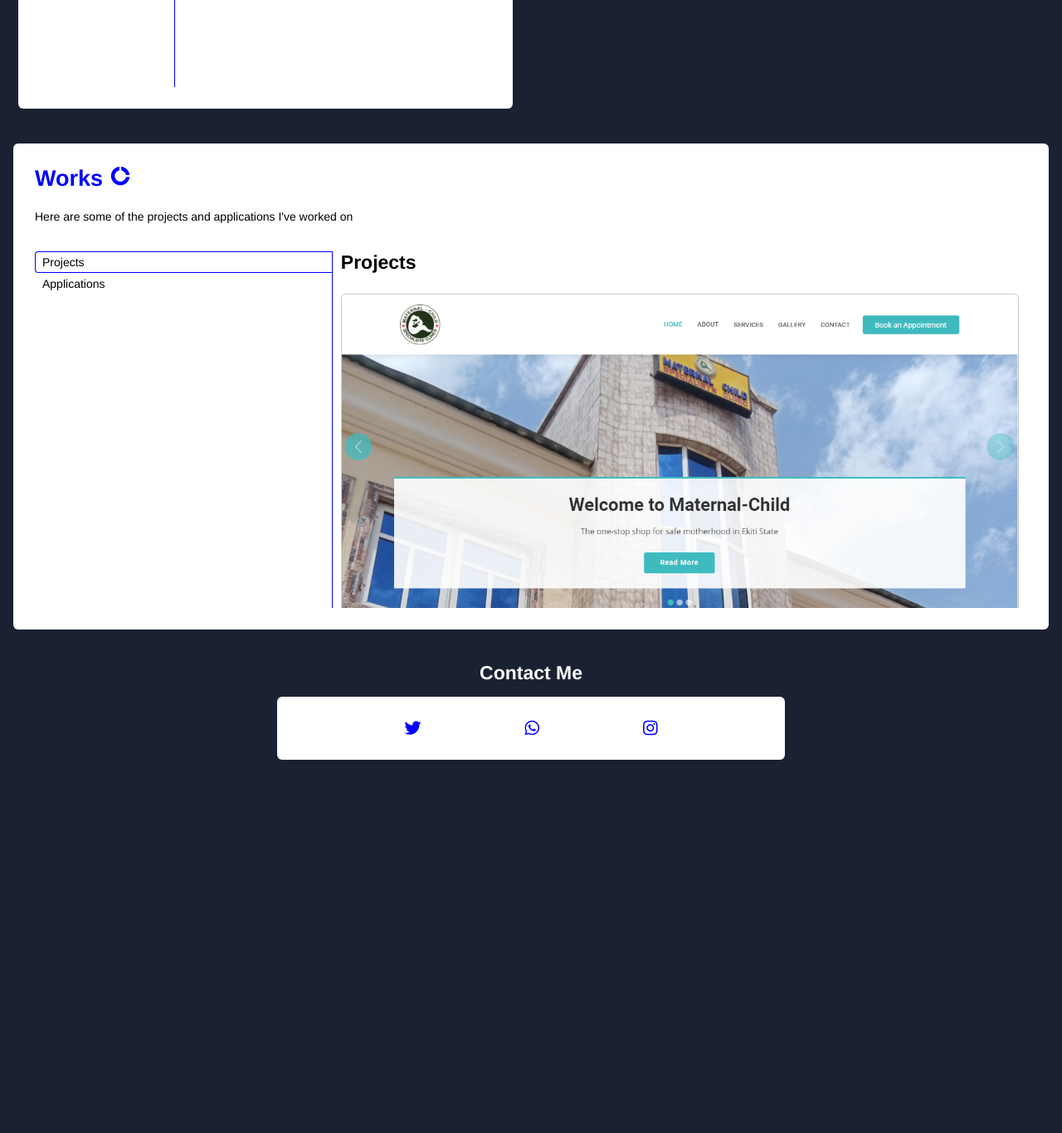
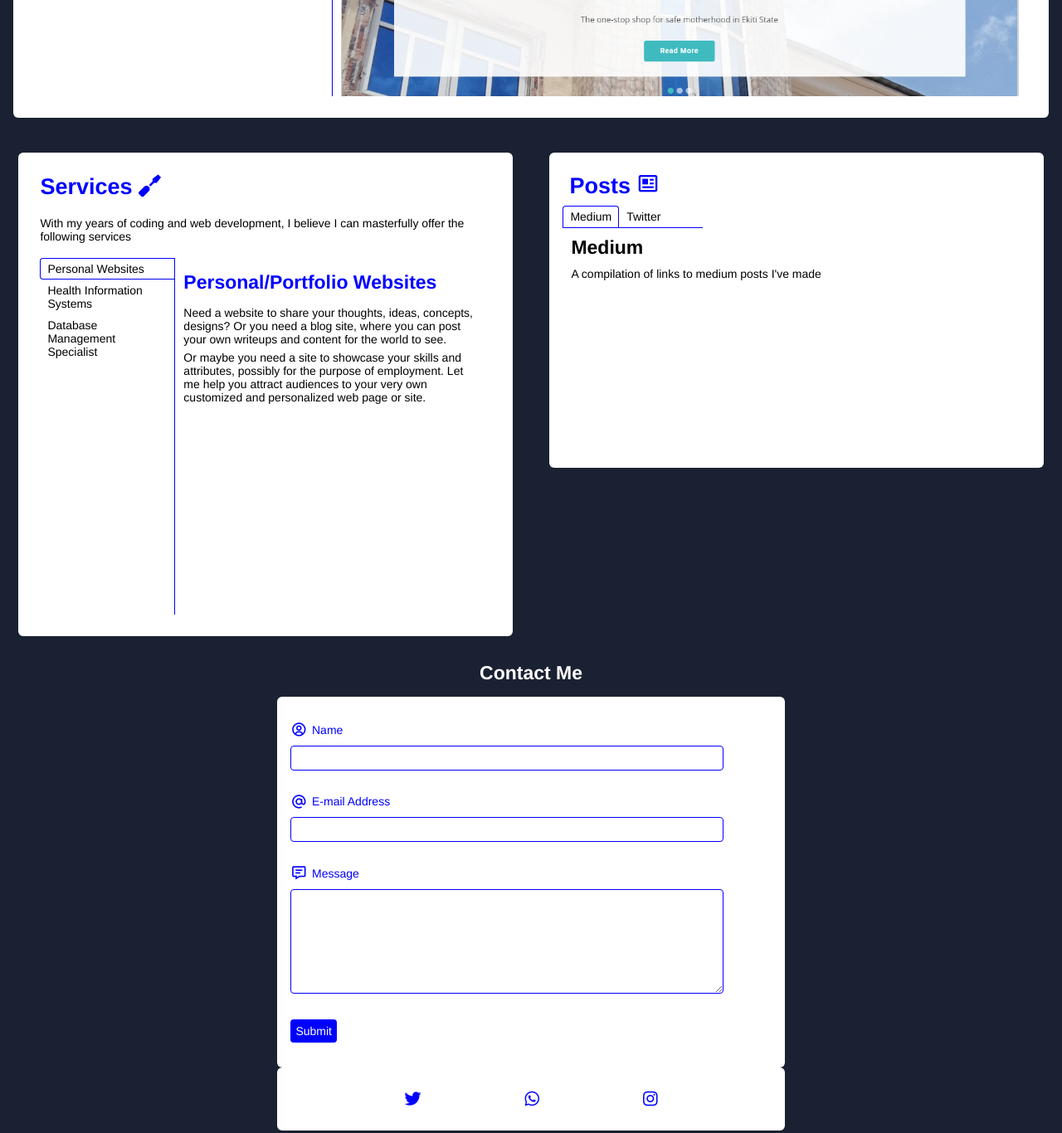
Before and after one commit to peteradeojo/peteradeojo.github.io, a website: page index.html in a window 1280 px wide. Shown: the part 860-2226 px from the top of the page at 83% size. Before the commit the page ends 1784 px from the top, so only its background shows below. Drawn offline with nearby package versions, Linux system fonts and the light colour scheme.

Commit message:
contact form and details

```diff
--- a/assets/css/style.css
+++ b/assets/css/style.css
@@ -364,6 +364,18 @@ input {
   font-size: 14px;
 }
 
+.btn {
+  padding: 6px;
+  border: 0;
+  border-radius: 4px;
+  font: inherit;
+}
+
+.btn.btn-theme {
+  background: blue;
+  color: #fff;
+}
+
 .tab-pane {
   display: flex;
   flex-direction: column;
@@ -502,6 +514,29 @@ input {
   color: blue;
 }
 
+.form-group {
+  padding: 1em 0;
+}
+.form-group label {
+  display: flex;
+  align-items: center;
+  align-content: center;
+}
+.form-group label i {
+  font-size: 1.4em;
+  margin-right: 6px;
+}
+.form-group .form-control {
+  width: 90%;
+  padding: 6px 2px;
+  margin: 9px 0 0;
+  border: 1px solid blue;
+  border-radius: 4px;
+}
+.form-group textarea {
+  resize: vertical;
+}
+
 @media (min-width: 768px) {
   #contact .box {
     width: 50%;
--- a/index.html
+++ b/index.html
@@ -40,6 +40,60 @@
 			</div>
 		</div>
 
+		<div id="works" class="p-5">
+			<div class="box">
+				<h2 class="p-3 text-theme">Works <i class="bx bxs-doughnut-chart"></i></h2>
+				<p class="mt-2 px-3">Here are some of the projects and applications I've worked on</p>
+
+				<div class="tab-pane tab-vertical mt-5 p-3">
+					<ul class="tabs">
+						<li data-target="#work1">Projects</li>
+						<li data-target="#work2">Applications</li>
+					</ul>
+					<div class="tab-content px-3" style="overflow-y: auto; height: 430px">
+						<div class="tab" id="work1">
+							<h3 class="mb-5">Projects</h3>
+							<div class="card">
+								<div class="card-img">
+									<img src="/assets/img/mclanding.png" alt="Maternal-Child Specialists' Clinics" />
+								</div>
+								<div class="card-body">
+									<p class="h4 mb-3">Maternal-Child Specialists' Clinics</p>
+									<p>
+										This is a project that I did for Maternal-Child Specialists' Clinics, a hospital based in Ekiti state, Nigeria. It was a fullstack project which included a front-end for customers
+										to view hospital information and book appointments and also an Administrative panel.
+										<br /><br />
+										This project was completed with PHP.
+									</p>
+								</div>
+								<div class="card-footer">
+									<a href="https://maternalchildhosp.com/">Click here to visit.</a>
+								</div>
+							</div>
+						</div>
+						<div class="tab" id="work2">
+							<h3 class="mb-5">Applications</h3>
+							<div class="card">
+								<div class="card-img">
+									<img src="/assets/img/abweather-app.png" alt="ABWeather App" />
+								</div>
+								<div class="card-body">
+									<p class="h3 mb-3">ABWeather</p>
+									<p>
+										ABWeather is my live weather reporting application that gives real-time weather information in any location. It was built using the OpenWeather API and also comes as an
+										installable, offilne standalone web application in order to store previous search results.
+									</p>
+								</div>
+								<div class="card-footer">
+									<a href="https://abweather-adeojo.web.app">Click here to visit</a>
+								</div>
+							</div>
+						</div>
+					</div>
+				</div>
+			</div>
+		</div>
+
 		<div class="row" data-aos="fade-in">
 			<div class="col-6">
 				<div id="services" class="container">
@@ -52,6 +106,7 @@
 								<ul class="tabs">
 									<li data-target="#service1" class="active">Personal Websites</li>
 									<li data-target="#service2">Health Information Systems</li>
+									<li data-target="#service3">Database Management Specialist</li>
 								</ul>
 
 								<div class="tab-content px-3" style="overflow-y: auto; height: 430px">
@@ -70,6 +125,11 @@
 											dispensing drugs at the pharmacy.
 										</p>
 										<p class="mt-2">Contact me today and get a complete, above-standard Health Information System for your establishment.</p>
+									</div>
+									<div class="tab p-2" id="service3">
+										<h3 class="text-theme">Database Management Specialist</h3>
+										<p class="my-4">I can masterfully create and manage Relational and Non-Relational Database Management Systems.</p>
+										<p>Need a database expert to manage your SQL Database? Or NoSQL Database like MongoDB? Contact me for that and much more.</p>
 									</div>
 								</div>
 							</div>
@@ -103,60 +163,27 @@
 			</div>
 		</div>
 
-		<div id="works" class="p-5">
-			<div class="box">
-				<h2 class="p-3 text-theme">Works <i class="bx bxs-doughnut-chart"></i></h2>
-				<p class="mt-2 px-3">Here are some of the projects and applications I've worked on</p>
-
-				<div class="tab-pane tab-vertical mt-5 p-3">
-					<ul class="tabs">
-						<li data-target="#work1">Projects</li>
-						<li data-target="#work2">Applications</li>
-					</ul>
-					<div class="tab-content px-3" style="overflow-y: auto; height: 430px">
-						<div class="tab" id="work1">
-							<h3 class="mb-5">Projects</h3>
-							<div class="card">
-								<div class="card-img">
-									<img src="/assets/img/mclanding.png" alt="Maternal-Child Specialists' Clinics" />
-								</div>
-								<div class="card-body">
-									<p class="h4 mb-3">Maternal-Child Specialists' Clinics</p>
-									<p>
-										Lorem ipsum dolor sit amet consectetur adipisicing elit. Iste animi impedit ut? Dolor vel tempora blanditiis quod nemo possimus nam ad voluptas a, suscipit, sapiente voluptates
-										quaerat facere. Dignissimos, a?
-									</p>
-								</div>
-								<div class="card-footer">
-									<a href="https://maternalchildhosp.com/">Click here to visit.</a>
-								</div>
-							</div>
-						</div>
-						<div class="tab" id="work2">
-							<h3 class="mb-5">Applications</h3>
-							<div class="card">
-								<div class="card-img">
-									<img src="/assets/img/abweather-app.png" alt="ABWeather App" />
-								</div>
-								<div class="card-body">
-									<p class="h3 mb-3">ABWeather</p>
-									<p>
-										Lorem ipsum, dolor sit amet consectetur adipisicing elit. Labore natus iste doloremque error iure, veniam ut corporis, exercitationem in quam ipsum vitae reprehenderit voluptate
-										atque, commodi qui similique soluta? Qui.
-									</p>
-								</div>
-								<div class="card-footer">
-									<a href="https://abweather-adeojo.web.app">Click here to visit</a>
-								</div>
-							</div>
-						</div>
-					</div>
-				</div>
-			</div>
-		</div>
-
 		<div id="contact" class="container" data-aos="fade-in">
 			<h3 class="center my-3">Contact Me</h3>
+			<div class="box">
+				<form action="" method="post">
+					<div class="form-group">
+						<label for="name" class="text-theme"><i class="bx bx-user-circle"></i> Name</label>
+						<input type="text" name="name" id="name" class="form-control" />
+					</div>
+					<div class="form-group text-theme">
+						<label for="email"><i class="bx bx-at"></i> E-mail Address</label>
+						<input type="email" name="email" id="email" class="form-control" />
+					</div>
+					<div class="form-group text-theme">
+						<label for="message"><i class="bx bx-message-detail"></i> Message</label>
+						<textarea name="message" id="message" cols="30" rows="7" class="form-control"></textarea>
+					</div>
+					<div class="form-group">
+						<button class="btn btn-theme">Submit</button>
+					</div>
+				</form>
+			</div>
 			<div class="box">
 				<ul class="contact-list">
 					<li>
--- a/package.json
+++ b/package.json
@@ -4,8 +4,7 @@
   "description": "",
   "main": "index.js",
   "scripts": {
-    "test": "echo \"Error: no test specified\" && exit 1",
-    "build": "sass --watch src/css/style.scss assets/css/style.css"
+    "start": "sass --watch src/css/style.scss assets/css/style.css"
   },
   "repository": {
     "type": "git",
```
Also changed, not shown: 1 other file.
